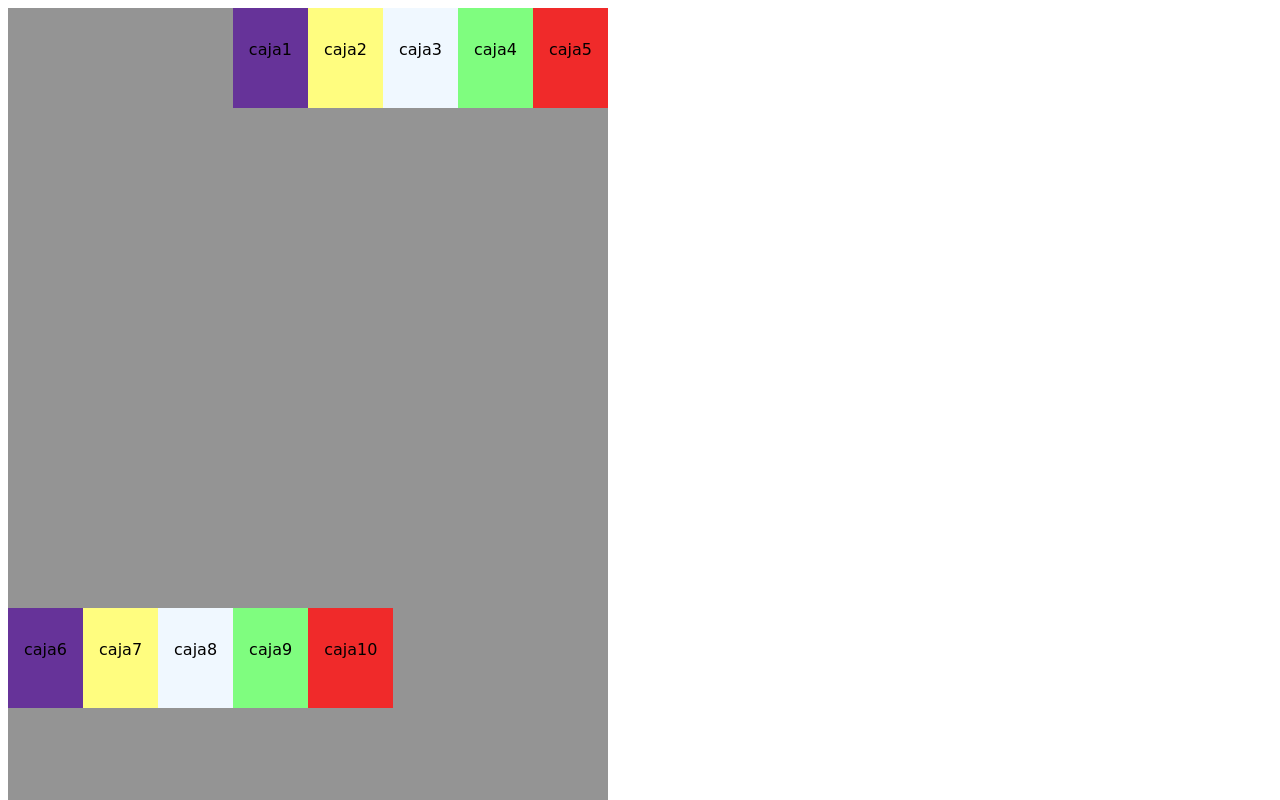
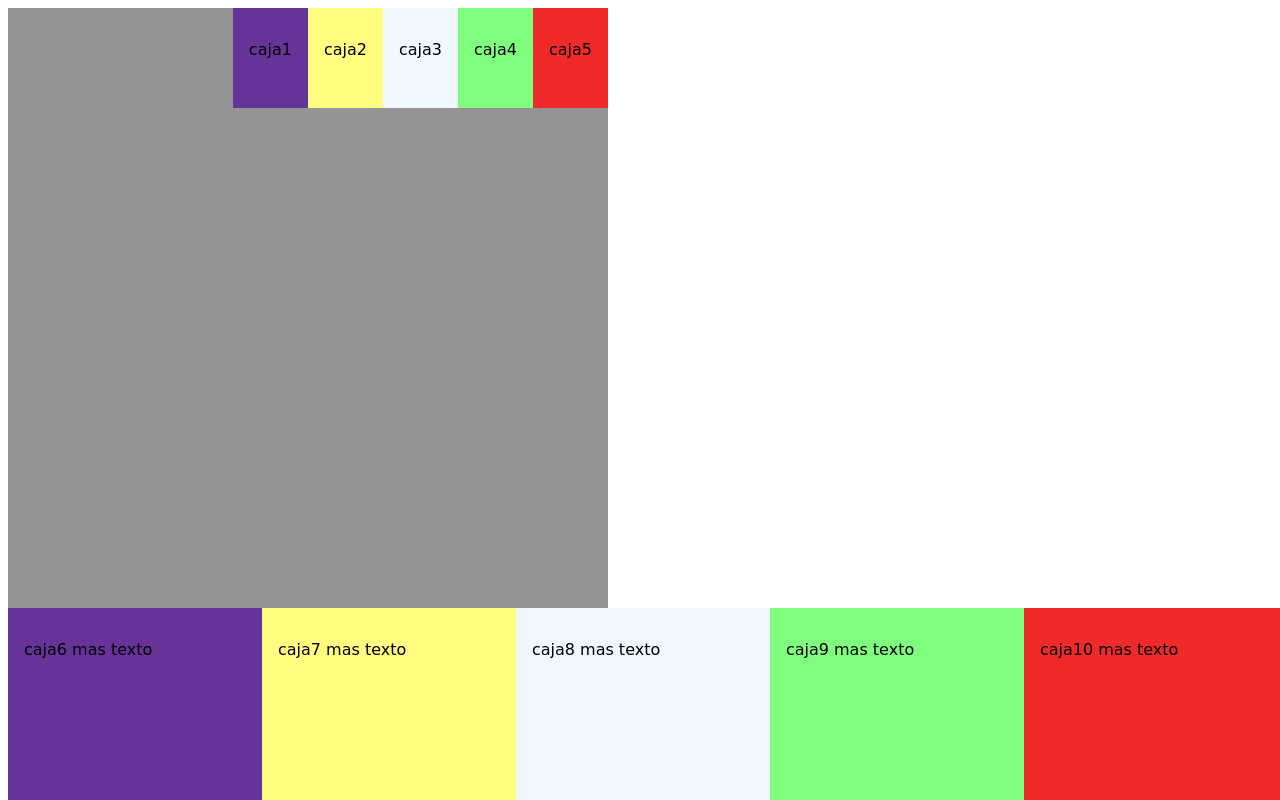
Before and after one commit to carolcredi/web_basico_anahuac, a plain HTML site: page Ejercicio7.html in a window 1280 px wide. Shown: the top 800 px of the page. Drawn offline with Linux system fonts and the light colour scheme.

Commit message:
ejercicio7
box sizing

```diff
--- a/Ejercicio7.html
+++ b/Ejercicio7.html
@@ -51,27 +51,27 @@
              #container2{
                 display: flex;
                 flex-wrap: wrap;
-                width: 600px;
+                width: 100vw;
                 height: 600px;
                 background-color: rgb(148, 148, 148);
-                align-content: stretch;
+                /*align-content: stretch;*/
                 }
-            .caja{
-                width: auto;
+            .caja-a{
+                flex-grow: 1;
             }
-            .box1{
+            .box6{
                 background-color: rebeccapurple;
                 }
-            .box2{
+            .box7{
                 background-color: rgb(255, 253, 127);
                 }
-            .box3{
+            .box8{
                 background-color: aliceblue;
             }
-            .box4{
+            .box9{
                 background-color: rgb(127, 253, 127);
             }
-            .box5{
+            .box10{
                 background-color: rgb(240, 42, 42);
             }
 
@@ -87,11 +87,11 @@
 
 </div>
 <div id="container2">
-        <section class="box1 caja"><p>caja6</p></section>
-        <section class="box2 caja"><p>caja7</p></section>
-        <section class="box3 caja"><p>caja8</p></section>
-        <section class="box4 caja"><p>caja9</p></section>
-        <section class="box5 caja"><p>caja10</p></section>
+        <section class="box6 caja-a"><p>caja6 mas texto</p></section>
+        <section class="box7 caja-a"><p>caja7 mas texto</p></section>
+        <section class="box8 caja-a"><p>caja8 mas texto</p></section>
+        <section class="box9 caja-a"><p>caja9 mas texto</p></section>
+        <section class="box10 caja-a"><p>caja10 mas texto</p></section>
 
         </div>
 
```
